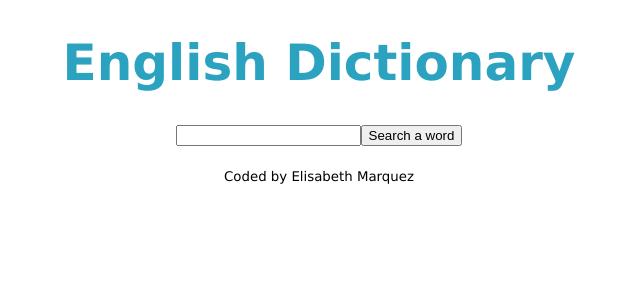
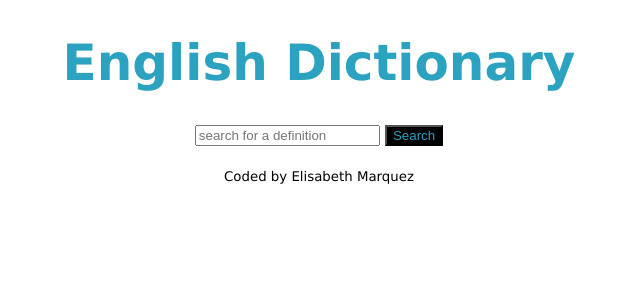
Before and after one commit to elidelmar/dictionary-react, a React (Create React App) app: page / in a window 1280 px wide. Shown: the top 300 px of the page, without its empty margins (321-961 px from the left). Built offline with nearby package versions, Linux system fonts and the light colour scheme.

Commit message:
css updates

```diff
--- a/src/Dictionary.css
+++ b/src/Dictionary.css
@@ -0,0 +1,4 @@
+.searchButton {
+  color: rgb(42, 162, 192);
+  background: black;
+}
--- a/src/Dictionary.js
+++ b/src/Dictionary.js
@@ -26,8 +26,9 @@ export default function Dictionary() {
   return (
     <div className="Dictionary">
       <form onSubmit={search}>
-        <input type="search" onChange={handleKeywordChange} />
-         <button > Search a word</button>{' '}
+        <input placeholder="search for a definition" type="search" onChange={handleKeywordChange} />
+         &nbsp;
+         <button className="searchButton" > Search</button>{' '}
       </form>
       <Results results={results} />
     </div>
```
